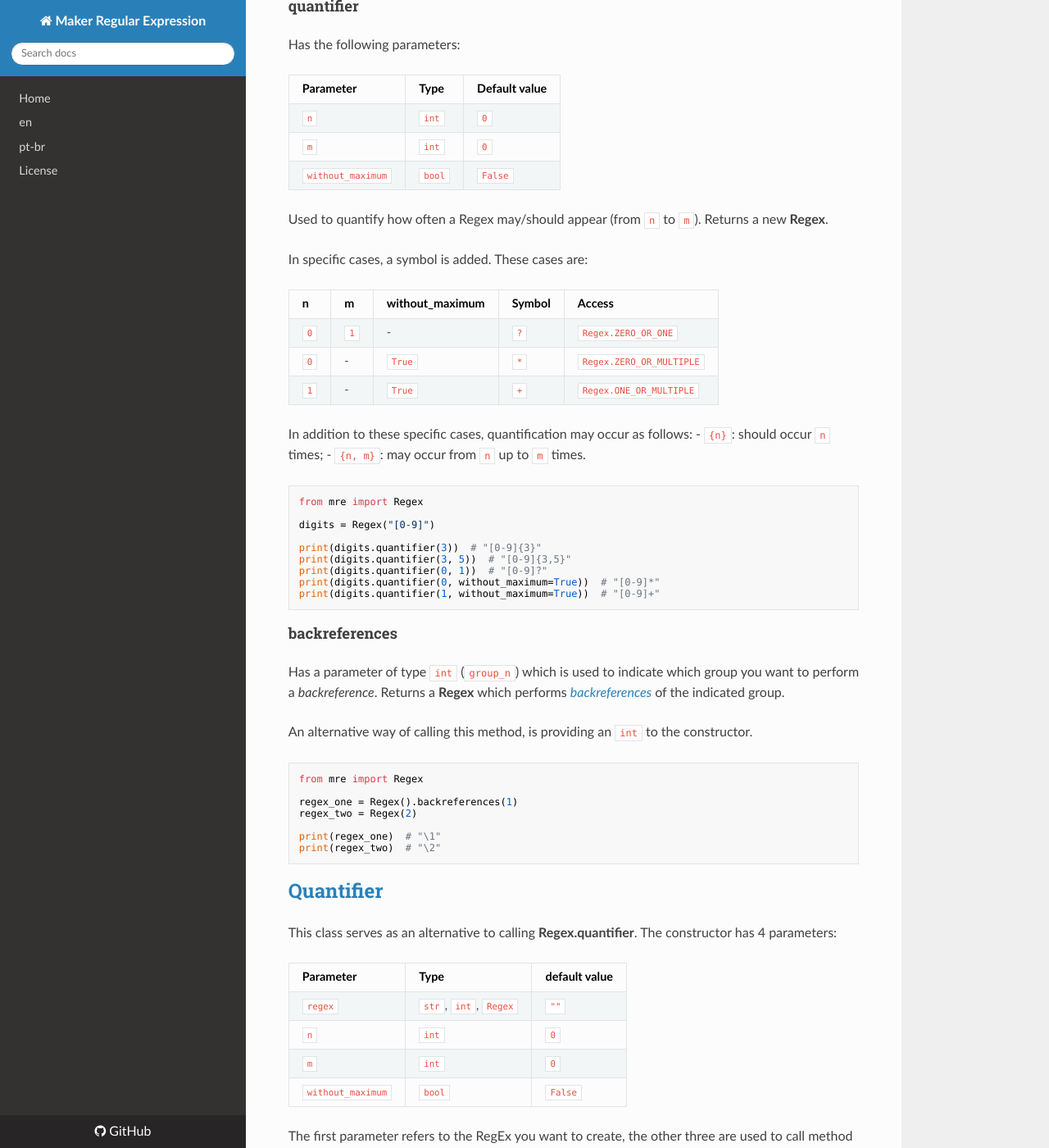
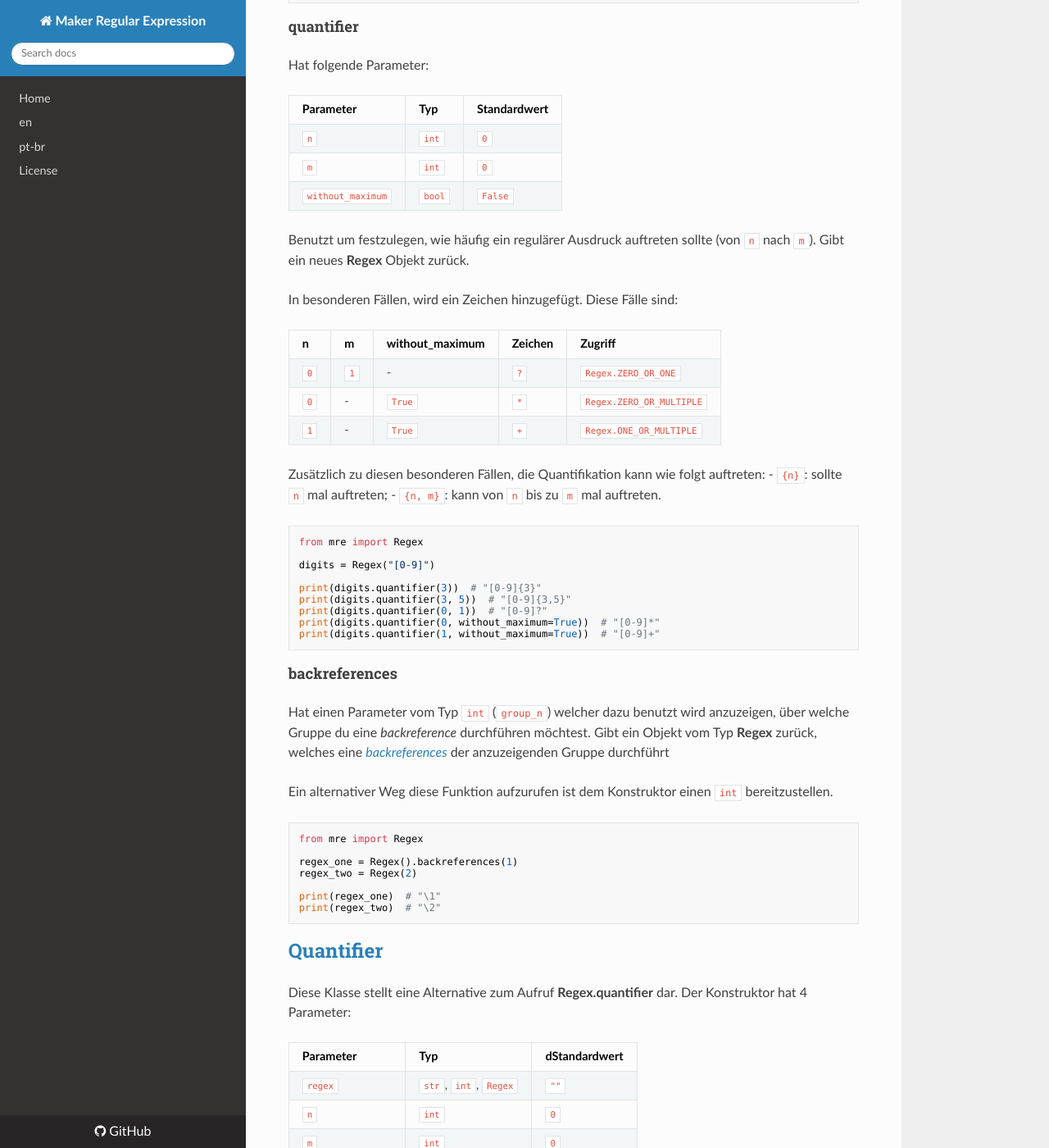
Before and after one commit to alvarofpp/mre, an MkDocs documentation site: the page built from docs/de/how-to-use.md, in a window 1280 px wide and 1400 px high, scrolled down 3057 px. Shown: the whole window at 82% size. Built offline with MkDocs 1.6.1, drawn with Linux system fonts in a browser that asks for light colours; nearby versions of some CDN libraries; some of the changed text lies outside the part shown.

Commit message:
Update how-to-use.md

````diff
--- a/docs/de/how-to-use.md
+++ b/docs/de/how-to-use.md
@@ -96,10 +96,10 @@ print(regex_set)  # "[Hello world]"
 ```
 
 #### \_\_add\_\_
-Expects variables of type `str` and `Regex`. Unlike the overload of **\_\_iadd\_\_**, this overload returns a new **Regex** object.
+Erwarted eine Variable vom Typ `str` oder `Regex`.  Anders als die Überladung von **\_\_iadd\_\_**, gibt diese Überladung ein neues **Regex** Objekt zurück.
 
-- `+ str`: concatenates `self.rgx` (accessed via method **get**) with the value of the passed variable;
-- `+ Regex`: concatenates `self.rgx` (accessed via method **get**) with the value of `self.rgx` of the passed object (also accessed via method **get**).
+- `+ str`: fügt der Variable `self.rgx` (Zugriff mittels der Methode  **get**) den Wert des übergebenen Strings hinzu;
+- `+ Regex`: fügt der Variable `self.rgx` (Zugriff mittels der Methode  **get**) den Wert der Variable `self.rgx` des übergebenen Objektes (ebenfalls Zugriff mittels der Methode **get**) hinzu.
 
 ```python
 from mre import Regex
@@ -112,7 +112,7 @@ print(regex_two)  # "Hello world"
 ```
 
 #### get
-Returns the value stored in `self.rgx`.
+Gibt den Wert, welcher in `self.rgx` gespeichert ist zurück.
 
 ```python
 from mre import Regex
@@ -122,27 +122,27 @@ print(regex.get())  # "stored value"
 ```
 
 #### quantifier
-Has the following parameters:
+Hat folgende Parameter:
 
-| Parameter | Type | Default value |
+| Parameter | Typ | Standardwert |
 | --------- | ---- | ------------ |
 | `n` | `int` | `0` |
 | `m` | `int` | `0` |
 | `without_maximum` | `bool` | `False` |
 
-Used to quantify how often a Regex may/should appear (from `n` to `m`). Returns a new **Regex**.
+Benutzt um festzulegen, wie häufig ein regulärer Ausdruck auftreten sollte (von `n` nach `m`). Gibt ein neues **Regex** Objekt zurück.
 
-In specific cases, a symbol is added. These cases are:
+In besonderen Fällen, wird ein Zeichen hinzugefügt. Diese Fälle sind:
 
-| n | m | without_maximum | Symbol | Access |
+| n | m | without_maximum | Zeichen | Zugriff |
 | --- | --- | --------------- | ------- | ------ |
 | `0` | `1` | - | `?` | `Regex.ZERO_OR_ONE` |
 | `0` | - | `True` | `*` | `Regex.ZERO_OR_MULTIPLE` |
 | `1` | - | `True` | `+` | `Regex.ONE_OR_MULTIPLE` |
 
-In addition to these specific cases, quantification may occur as follows:
-- `{n}`: should occur `n` times;
-- `{n, m}`: may occur from `n` up to `m` times.
+Zusätzlich zu diesen besonderen Fällen, die Quantifikation kann wie folgt auftreten:
+- `{n}`: sollte `n` mal auftreten;
+- `{n, m}`: kann von `n` bis zu `m` mal auftreten.
 
 ```python
 from mre import Regex
@@ -157,9 +157,9 @@ print(digits.quantifier(1, without_maximum=True))  # "[0-9]+"
 ```
 
 #### backreferences
-Has a parameter of type `int` (`group_n`) which is used to indicate which group you want to perform a *backreference*. Returns a **Regex** which performs [*backreferences*](https://www.regular-expressions.info/backref.html) of the indicated group.
+Hat einen Parameter vom Typ `int` (`group_n`) welcher dazu benutzt wird anzuzeigen, über welche Gruppe du eine *backreference* durchführen möchtest. Gibt ein Objekt vom Typ **Regex** zurück, welches eine [*backreferences*](https://www.regular-expressions.info/backref.html) der anzuzeigenden Gruppe durchführt
 
-An alternative way of calling this method, is providing an `int` to the constructor.
+Ein alternativer Weg diese Funktion aufzurufen ist dem Konstruktor einen `int` bereitzustellen.
 
 ```python
 from mre import Regex
@@ -172,16 +172,16 @@ print(regex_two)  # "\2"
 ```
 
 ## <a name="quantifier">Quantifier</a>
-This class serves as an alternative to calling **Regex.quantifier**. The constructor has 4 parameters:
+Diese Klasse stellt eine Alternative zum Aufruf **Regex.quantifier** dar. Der Konstruktor hat 4 Parameter:
 
-| Parameter | Type | default value |
+| Parameter | Typ | dStandardwert |
 | --------- | ---- | ------------ |
 | `regex` | `str`, `int`, `Regex` | `""` |
 | `n` | `int` | `0` |
 | `m` | `int` | `0` |
 | `without_maximum` | `bool` | `False` |
 
-The first parameter refers to the RegEx you want to create, the other three are used to call method **Regex.quantifier**.
+Der erste Parameter verweist auf den regulären Ausdruck, welcher erstellt werden soll. Die anderen drei dienen dem Aufruf der Methode **Regex.quantifier**.
 
 ```python
 from mre import Regex, Quantifier
@@ -194,7 +194,7 @@ print(digits_two)  # "[0-9]{3,5}"
 ```
 
 ## <a name="set">Set</a>
-This class represents a set in RegEx. The constructor is identical to **Regex**.
+Diese Klasse repräsentiert ein Set in RegEx. Der Konstruktor ist identisch zu **Regex**.
 
 ```python
 from mre import Set
@@ -205,11 +205,11 @@ print(regex_set)  # "[0-9]"
 print(regex_set.quantifier(3))  # "[0-9]{3}"
 ```
 
-### Methods
-This class inherits the methods of class **Regex**, overriding the following.
+### Methoden
+Diese Klasse erbt die Methoden der Klasse **Regex** und überschreibt folgende:
 
 #### get
-Returns the value stored in `self.rgx`, but within brackets.
+Gibt den Wert welcher in `self.rgx` gespeichert wird zurück, aber in Klammern.
 
 ```python
 from mre import Set
@@ -219,7 +219,7 @@ print(regex_set.get())  # "[0-9]"
 ```
 
 #### quantifier
-Returns a new **Regex** objects with a quantifier for the set.
+Gibt ein neues **Regex** Objekt zurück mit einem Quantifier für das Set.
 
 ```python
 from mre import Set
@@ -234,14 +234,14 @@ print(type(regex_set.quantifier(3)))  # <class 'mre.Regex.Regex'>
 ```
 
 ## <a name="group">Group</a>
-This class represents a group in RegEx. The constructor has two parameters:
+Diese Klasse repräsentiert eine Gruppe in RegEx. Der Konstruktor hat zwei Parameter:
 
-| Parameter | Type | default value |
+| Parameter | Typ | dStandardwert |
 | --------- | ---- | ------------ |
 | `regex` | `str`, `int`, `Regex` | `""` |
 | `non_capturing` | `bool` | `False` |
 
-If the argument for `non_capturing` is `True`, the symbol indicating *RegEx Engine* to return a non capturing group is added(`?:`).
+Wenn der Ausdruck für `non_capturing` `True` ist, das Zeichen, welches die *RegEx Engine* anzeigt wird der Non-Captured-Gruppe hinzugefügt (`?:`).
 
 ```python
 from mre import Group
@@ -253,11 +253,11 @@ print(regex_group_one)  # (<h1>)([\w\s]+)(</h1>)
 print(regex_group_two)  # (?:<h1>)([\w\s]+)(?:</h1>)
 ```
 
-### Methods
-This class inherits the methods of class **Regex**, overriding the following.
+### Methoden
+Diese Klasse erbt die Methoden der Klasse **Regex** und überschreibt folgende:
 
 #### get
-Returns the value stored in `self.rgx`, but within parentheses.
+Gibt den Wert welcher in `self.rgx` gespeichert wird zurück, aber in runden Klammern.
 
 ```python
 from mre import Group
@@ -270,7 +270,7 @@ print(regex_group_two.get())  # "(?:</h1>)"
 ```
 
 #### quantifier
-Returns a new **Regex** objects with a quantifier for the group.
+Gibt ein neues **Regex** Objekt zurück mit einem Quantifier für das Set.
 
 ```python
 from mre import Group
@@ -285,14 +285,14 @@ print(type(regex_group.quantifier(3)))  # <class 'mre.Regex.Regex'>
 ```
 
 ## <a name="anchor">Anchor</a>
-This class respresents an anchored RegEx (the RegEx must start and end as defined). The constructor has two parameters:
+Diese Klasse repräsentiert ein verankerten regulären Ausdruck (Der RegEx muss beginnen und enden wie definiert). Der Konstruktor hat zwei Parameter:
 
-| Parameter | Type | default value |
+| Parameter | Typ | dStandardwert |
 | --------- | ---- | ------------ |
 | `regex` | `str`, `int`, `Regex` | `""` |
 | `negate` | `bool` | `False` |
 
-If the argument for `negate` is `True`, the inverse pattern symbol is added, i.e. the RegEx must not start and end as defined.
+Wenn das Argument für `negate` `True` ist, wird das Inverse Pattern Zeichen hinzugefügt, zum Beispiel darf der RegEx nicht wie definiert beginnen und enden.
 
 ```python
 from mre import Anchor
@@ -304,11 +304,11 @@ print(regex_anchor_one)  # "^\d{4}-\w+.txt$"
 print(regex_anchor_two)  # "\b\d{4}-\w+.txt\B"
 ```
 
-### Methods
-This class inherits the methods of class **Regex**, overriding the following.
+### Methoden
+Diese Klasse erbt die Methoden der Klasse **Regex** und überschreibt folgende:
 
 #### get
-Returns the value stored in `self.rgx`, but anchored.
+Gibt den Wert welcher in `self.rgx` gespeichert wird zurück, aber verankert.
 
 ```python
 from mre import Anchor
````
Also changed, not shown: other parts of docs/de/how-to-use.md (+1 -1 lines).
